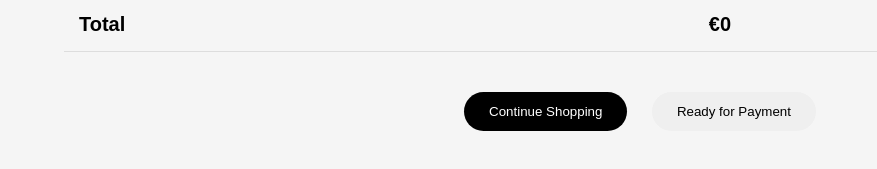
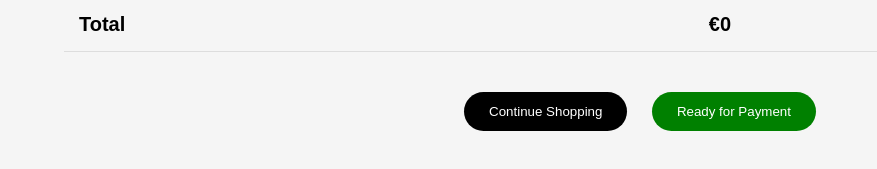
Before and after one commit to Cloud-Application-Management-MBA/B9MG210-Cloud-Application-Management-CA1-GroupE, a website: page public/cart.html in a window 1280 px wide. Shown: the part 131-300 px from the top of the page, without its empty margins (0-877 px from the left). Drawn offline with Linux system fonts and the light colour scheme; no server answers.

Commit message:
Fix Azure binding

```diff
--- a/public/cart.html
+++ b/public/cart.html
@@ -31,7 +31,7 @@
 
 <div class="cart-buttons">
   <button onclick="window.location.href='index.html'">Continue Shopping</button>
-  <button onclick="checkout()">Ready for Payment</button>
+  <button class="checkout" onclick="checkout()">Ready for Payment</button>
 </div>
 
 <script src="script.js"></script>
```
